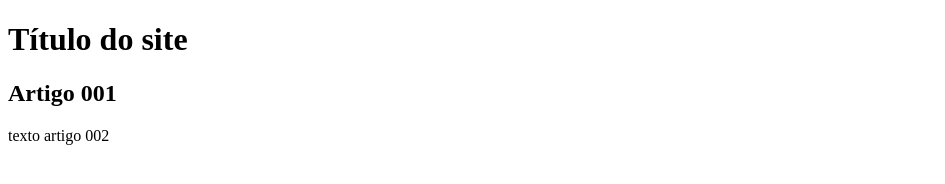
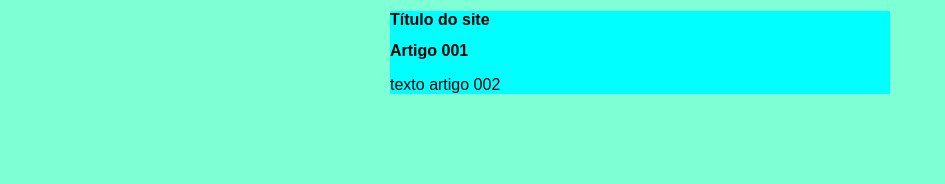
Before and after one commit to ArthurRicartte/Projeto_site, a plain HTML site: page index.html in a window 1280 px wide. Shown: the whole page, without its empty margins (0-945 px from the left). Drawn offline with Linux system fonts and the light colour scheme.

Commit message:
Iniciei o design

```diff
--- /dev/null
+++ b/estilos/style.css
@@ -0,0 +1,15 @@
+*{
+    font-family: Arial, Helvetica, sans-serif;
+    font-size: 16px;
+}
+
+body{
+    background-color: aquamarine;
+}
+
+main{
+    background-color: aqua;
+    width: 500px;
+    margin: auto;
+    box-shadow: 3px 3px Spx rgba(0, 0, 0, 0.473)
+}
--- a/index.html
+++ b/index.html
@@ -4,6 +4,7 @@
     <meta charset="UTF-8">
     <meta name="viewport" content="width=device-width, initial-scale=1.0">
     <title>Título do site</title>
+    <link rel="stylesheet" href="estilos/style.css">
 </head>
 <body>
     <main>
```
